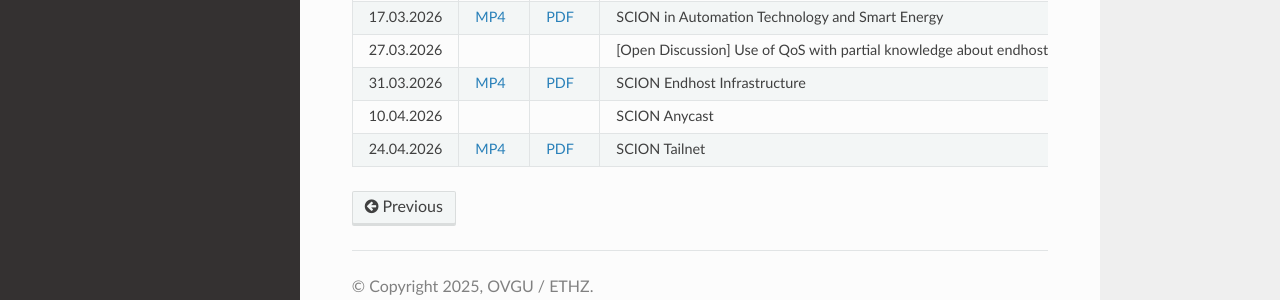
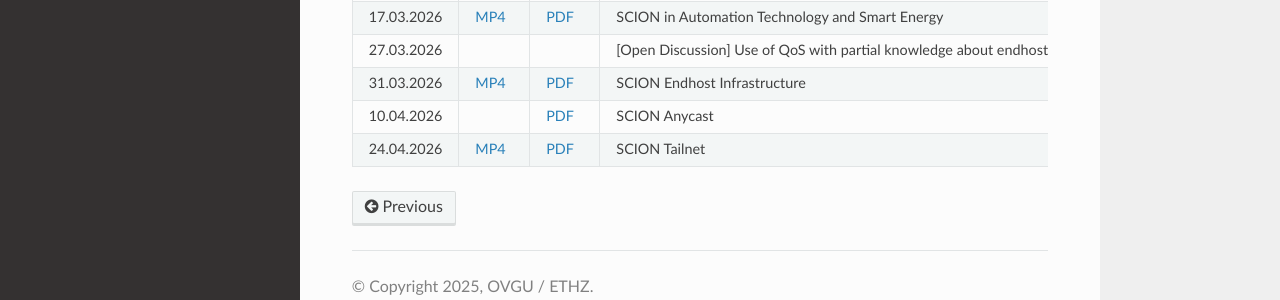
Before and after one commit to netsys-lab/scion-education-network-documentation, a Sphinx documentation site: the page built from docs/source/scion-research/meetings/past.rst, in a window 1280 px wide and 900 px high, scrolled down 950 px. Shown: the part 544-844 px from the top of the window. Built offline with Sphinx 7.4.7 and the Read the Docs theme 3.1.0, drawn with Linux system fonts in a browser that asks for light colours.

Commit message:
Add PDF slides.

```diff
--- a/docs/source/scion-research/meetings/past.rst
+++ b/docs/source/scion-research/meetings/past.rst
@@ -263,7 +263,7 @@ We keep an archive of past SCION research meetings:
       -
     * - 10.04.2026
       -
-      -
+      - `PDF <https://drive.google.com/file/d/1S17dDof3c8ggOIiDLWDYyoLq7l16Dg6k/view>`__
       - SCION Anycast
       - Marco Pioppini (ETH Zurich) and Robin Wehner (OVGU Magdeburg)
       -
```
